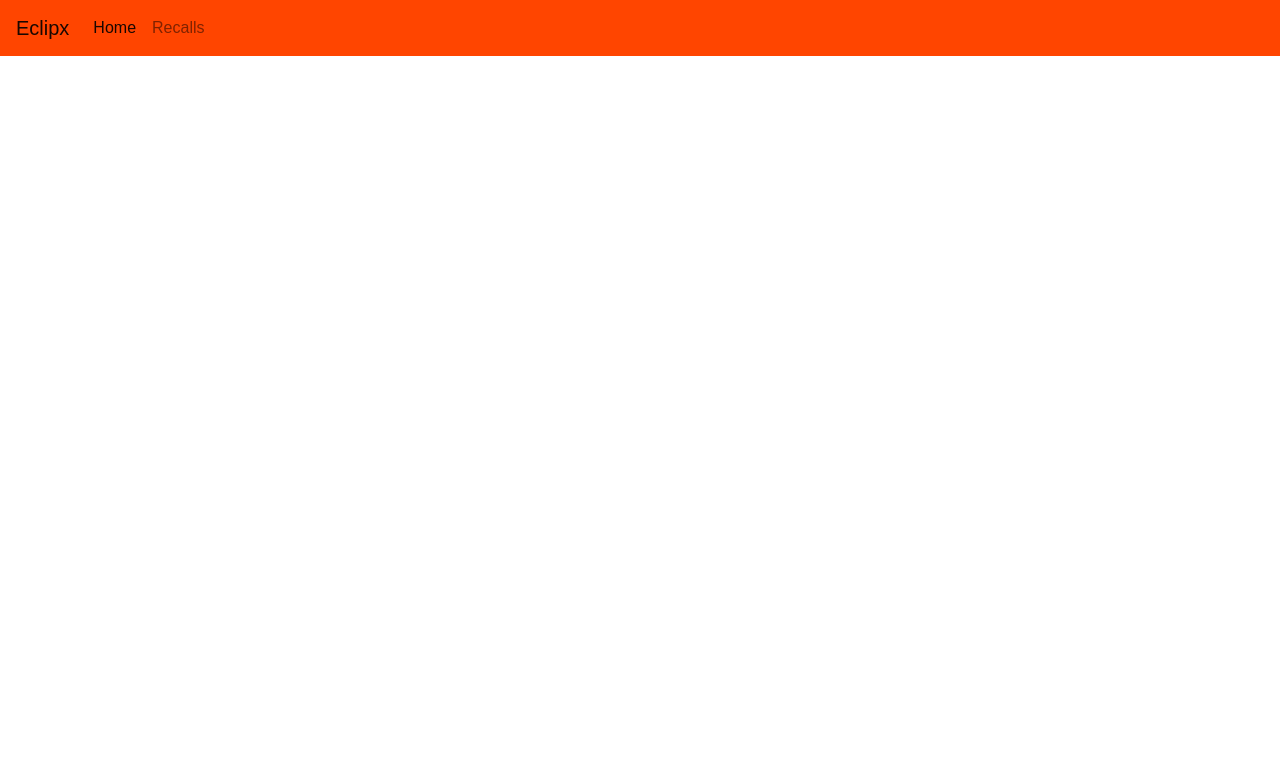
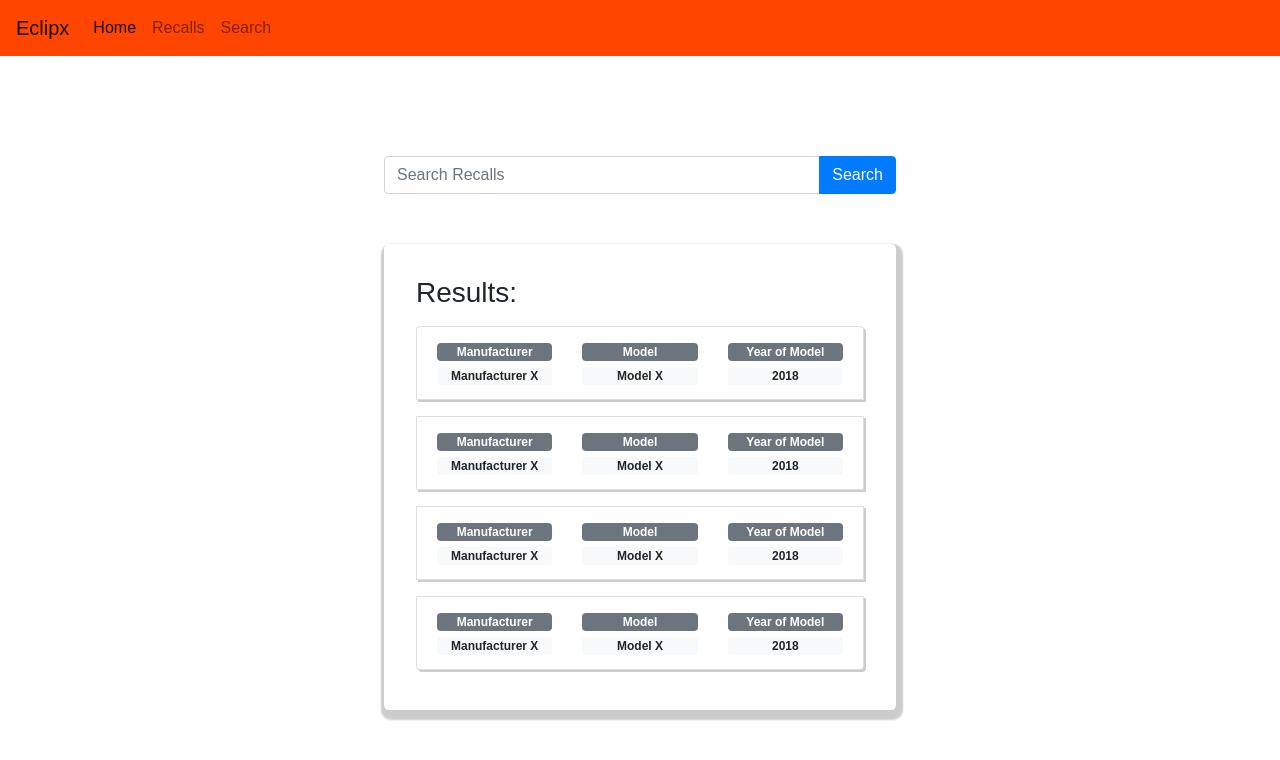
Before and after one commit to shivamtayal/sit374_eclipx_frontend, a React (Create React App) app: page /search in a window 1280 px wide. Shown: the top 760 px of the page. Built offline with nearby package versions, Linux system fonts and the light colour scheme.

Commit message:
adding search page

```diff
--- a/src/App.js
+++ b/src/App.js
@@ -7,6 +7,7 @@ import Nav from './components/navigation/navigation';
 import Home from './components/home';
 import Recalls from './components/fleet/recalls';
 import FleetDrill from './components/fleet/drill_fleet';
+import Search from './components/search/search';
 
 class App extends Component {
   render() {
@@ -16,6 +17,7 @@ class App extends Component {
           <Route exact path='/' component={Home} />
           <Route path='/recall/:fleet_id' component={FleetDrill} />
           <Route path='/recalls' component={Recalls} />
+          <Route path='/search' component={Search} />
       </div>
     );
   }
--- a/src/components/home.js
+++ b/src/components/home.js
@@ -27,7 +27,7 @@ class Home extends Component {
 
       $('.table-takata-recalls tbody tr').each((i, e) => {
         if($(e).hasClass('table-header')){
-          manufacturer = $(e).text();
+          manufacturer = $(e).text().trim();
           this.recall_list[man_item] = {
             "manufacturer": manufacturer
           }
--- a/src/components/navigation/navigation.js
+++ b/src/components/navigation/navigation.js
@@ -21,6 +21,9 @@ class Nav extends Component {
                 <li className="nav-item">
                     <Link to='/recalls' className="nav-link">Recalls</Link>
                 </li>
+                <li className="nav-item">
+                    <Link to='/search' className="nav-link">Search</Link>
+                </li>
                 </ul>
             </div>
             </nav>
--- /dev/null
+++ b/src/components/search/search.css
@@ -0,0 +1,32 @@
+.search {
+    width: 40%;
+    margin: 100px auto 2em;
+}
+
+.search-results {
+    margin-top: 50px;
+    padding: 2em;
+    box-shadow: 2px 5px 2px 5px rgba(0, 0, 0, 0.2);
+    border-radius: 5px;
+}
+
+.search-results h3{
+    text-align: left;
+}
+
+
+.search-results .list-group-item .col-4  span{
+    text-align: center;
+    width: 100%;
+}
+
+.search-results .list-group-item .col-4  p{
+    text-align: center;
+    margin: 0;
+    padding: 0;
+}
+
+.search-results .list-group-item {
+    margin: 0.5em 0;
+    box-shadow: 2px 2px rgba(0, 0, 0, 0.2);
+}
--- /dev/null
+++ b/src/components/search/search.js
@@ -0,0 +1,97 @@
+import React, { Component } from 'react';
+
+import './search.css';
+
+
+class Search extends Component {
+
+  componentDidMount(){
+
+  }
+
+  render() {
+    return (
+        <div className="search">
+            <div className="search-bar">
+                <div className="input-group mb-3">
+                    <input type="text" className="form-control" placeholder="Search Recalls" aria-p="Recall Search Input" aria-describedby="Eclipx" />
+                    <div className="input-group-append">
+                        <button className="btn btn-primary" type="button">Search</button>
+                    </div>
+                </div>
+            </div>
+            <div className="search-results">
+                <h3>Results:</h3>
+                <ul className="list-group">
+                    <li className="list-group-item">
+                        <div className="row">
+                            <div className="col-4 result-group">
+                            <span class="badge badge-secondary">Manufacturer</span>
+                            <span class="badge badge-light">Manufacturer X</span>
+                            </div>
+                            <div className="col-4 result-group">
+                            <span class="badge badge-secondary">Model</span>
+                            <span class="badge badge-light">Model X</span>
+                            </div>
+                            <div className="col-4 result-group">
+                            <span class="badge badge-secondary">Year of Model</span>
+                            <span class="badge badge-light">2018</span>
+                            </div>
+                        </div>
+                    </li>
+                    <li className="list-group-item">
+                        <div className="row">
+                        <div className="col-4 result-group">
+                            <span class="badge badge-secondary">Manufacturer</span>
+                            <span class="badge badge-light">Manufacturer X</span>
+                            </div>
+                            <div className="col-4 result-group">
+                            <span class="badge badge-secondary">Model</span>
+                            <span class="badge badge-light">Model X</span>
+                            </div>
+                            <div className="col-4 result-group">
+                            <span class="badge badge-secondary">Year of Model</span>
+                            <span class="badge badge-light">2018</span>
+                            </div>
+                        </div>
+                    </li>
+                    <li className="list-group-item">
+                        <div className="row">
+                        <div className="col-4 result-group">
+                            <span class="badge badge-secondary">Manufacturer</span>
+                            <span class="badge badge-light">Manufacturer X</span>
+                            </div>
+                            <div className="col-4 result-group">
+                            <span class="badge badge-secondary">Model</span>
+                            <span class="badge badge-light">Model X</span>
+                            </div>
+                            <div className="col-4 result-group">
+                            <span class="badge badge-secondary">Year of Model</span>
+                            <span class="badge badge-light">2018</span>
+                            </div>
+                        </div>
+                    </li>
+                    <li className="list-group-item">
+                        <div className="row">
+                        <div className="col-4 result-group">
+                                <span class="badge badge-secondary">Manufacturer</span>
+                                <span class="badge badge-light">Manufacturer X</span>
+                            </div>
+                            <div className="col-4 result-group">
+                            <span class="badge badge-secondary">Model</span>
+                            <span class="badge badge-light">Model X</span>
+                            </div>
+                            <div className="col-4 result-group">
+                            <span class="badge badge-secondary">Year of Model</span>
+                            <span class="badge badge-light">2018</span>
+                            </div>
+                        </div>
+                    </li>
+                </ul>
+            </div>
+        </div>
+    );
+  }
+}
+
+export default Search;
```
